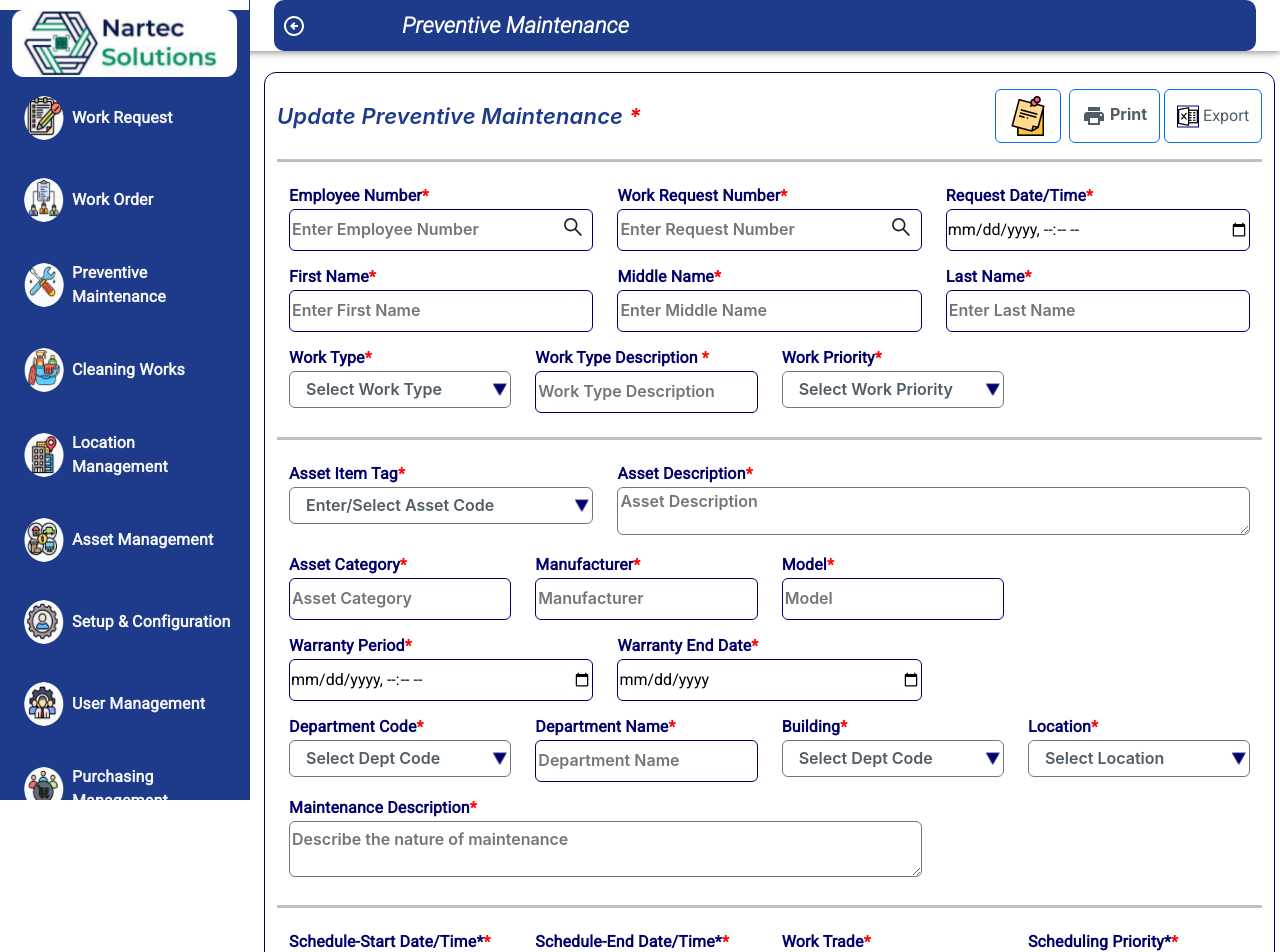
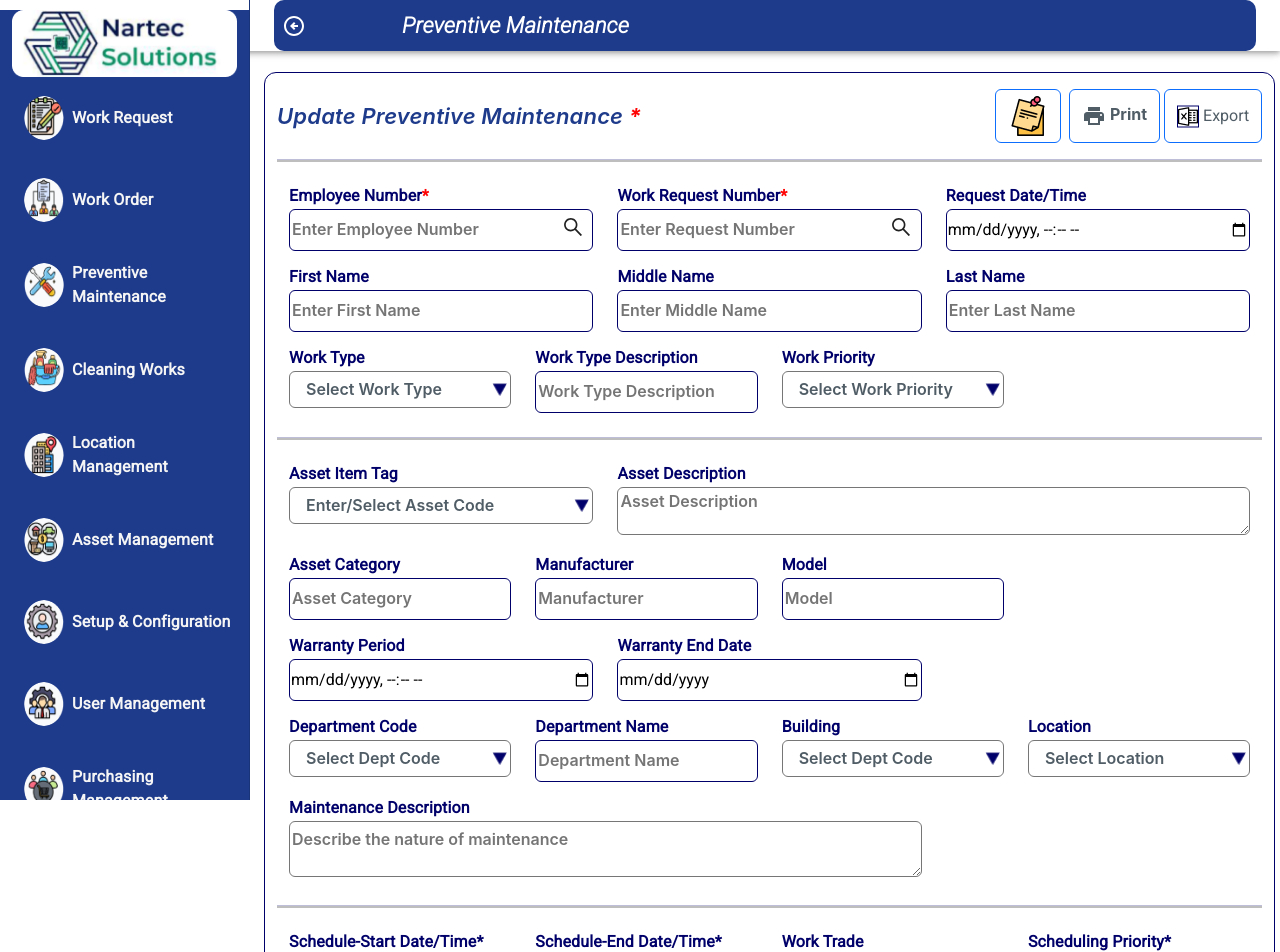
Before and after one commit to zakirya592/fmsFrontEnd, a React (Create React App) app: page /Preventive/update/1 in a window 1280 px wide. Shown: the top 952 px of the page. Built offline with nearby package versions, Linux system fonts and the light colour scheme.

Commit message:
starts are removed from preventive

```diff
--- a/src/Pages/Preventive Maintenance/UpdatePreventive.jsx
+++ b/src/Pages/Preventive Maintenance/UpdatePreventive.jsx
@@ -124,7 +124,7 @@ function UpdatePreventive() {
                                     <div className="col-sm-12 col-md-4 col-lg-4 col-xl-4 ">
                                         <div className='emailsection d-grid my-2'>
                                             <label htmlFor='Employdata' className='lablesection color3 text-start mb-1'>
-                                                Request Date/Time<span className='star'>*</span>
+                                                Request Date/Time
                                             </label>
                                             <input type="datetime-local" id="Employdata" name="birthdaytime" className='rounded inputsection py-2' />
 
@@ -135,7 +135,7 @@ function UpdatePreventive() {
                                     <div className="col-sm-12 col-md-4 col-lg-4 col-xl-4">
                                         <div className='emailsection  d-grid my-2'>
                                             <label htmlFor='Firstname' className='lablesection color3 text-start mb-1'>
-                                                First Name<span className='star'>*</span>
+                                                First Name
                                             </label>
 
                                             <input
@@ -155,7 +155,7 @@ function UpdatePreventive() {
                                     <div className="col-sm-12 col-md-4 col-lg-4 col-xl-4">
                                         <div className='emailsection  d-grid my-2'>
                                             <label htmlFor='Middlename' className='lablesection color3 text-start mb-1'>
-                                                Middle Name<span className='star'>*</span>
+                                                Middle Name
                                             </label>
 
                                             <input
@@ -175,7 +175,7 @@ function UpdatePreventive() {
                                     <div className="col-sm-12 col-md-4 col-lg-4 col-xl-4">
                                         <div className='emailsection  d-grid my-2'>
                                             <label htmlFor='Lastname' className='lablesection color3 text-start mb-1'>
-                                                Last Name<span className='star'>*</span>
+                                                Last Name
                                             </label>
 
                                             <input
@@ -195,7 +195,7 @@ function UpdatePreventive() {
                                     <div className="col-sm-12 col-md-3 col-lg-3 col-xl-3 ">
                                         <div className='emailsection position-relative d-grid my-2'>
                                             <label htmlFor='WorkType' className='lablesection color3 text-start mb-1'>
-                                                Work Type<span className='star'>*</span>
+                                                Work Type
                                             </label>
                                             <select className='rounded inputsectiondropdpwn color2 py-2' id="WorkType" aria-label="Floating label select example" value={WorkType}
                                                 onChange={(event) => {
@@ -212,7 +212,7 @@ function UpdatePreventive() {
                                     <div className="col-sm-12 col-md-3 col-lg-3 col-xl-3 ">
                                         <div className='emailsection d-grid my-2'>
                                             <label htmlFor='WorkTypeDescription' className='lablesection color3 text-start mb-1'>
-                                                Work Type Description <span className='star'>*</span>
+                                                Work Type Description
                                             </label>
 
                                             <input
@@ -232,7 +232,7 @@ function UpdatePreventive() {
                                     <div className="col-sm-12 col-md-3 col-lg-3 col-xl-3 ">
                                         <div className='emailsection position-relative d-grid my-2'>
                                             <label htmlFor='WorkPriority' className='lablesection color3 text-start mb-1'>
-                                                Work Priority<span className='star'>*</span>
+                                                Work Priority
                                             </label>
                                             <select className='rounded inputsectiondropdpwn color2 py-2' id="WorkPriority" aria-label="Floating label select example" value={WorkPriority}
                                                 onChange={(event) => {
@@ -255,7 +255,7 @@ function UpdatePreventive() {
                                     <div className="col-sm-12 col-md-4 col-lg-4 col-xl-4 ">
                                         <div className='emailsection position-relative d-grid my-2'>
                                             <label htmlFor='AssetCode' className='lablesection color3 text-start mb-1'>
-                                                Asset Item Tag<span className='star'>*</span>
+                                                Asset Item Tag
                                             </label>
                                             <select className='rounded inputsectiondropdpwn color2 py-2' id="AssetCode" aria-label="Floating label select example" value={AssetCode}
                                                 onChange={(event) => {
@@ -272,7 +272,7 @@ function UpdatePreventive() {
                                     <div className="col-sm-12 col-md-8 col-lg-8 col-xl-8 ">
                                         <div className='emailsection d-grid my-2'>
                                             <label htmlFor='AssetDescription' className='lablesection color3 text-start mb-1'>
-                                                Asset Description<span className='star'>*</span>
+                                                Asset Description
                                             </label>
                                             <div className="form-floating inputsectiondropdpwn">
                                                 <textarea className='rounded inputsectiondropdpwn w-100 color2 py-1' placeholder="Asset Description " id="AssetDescription"></textarea>
@@ -289,7 +289,7 @@ function UpdatePreventive() {
                                     <div className="col-sm-12 col-md-3 col-lg-3 col-xl-3">
                                         <div className='emailsection  d-grid my-2'>
                                             <label htmlFor='AssetCategory' className='lablesection color3 text-start mb-1'>
-                                                Asset Category<span className='star'>*</span>
+                                                Asset Category
                                             </label>
 
                                             <input
@@ -309,7 +309,7 @@ function UpdatePreventive() {
                                     <div className="col-sm-12 col-md-3 col-lg-2 col-xl-3">
                                         <div className='emailsection  d-grid my-2'>
                                             <label htmlFor='Manufacturer' className='lablesection color3 text-start mb-1'>
-                                                Manufacturer<span className='star'>*</span>
+                                                Manufacturer
                                             </label>
 
                                             <input
@@ -329,7 +329,7 @@ function UpdatePreventive() {
                                     <div className="col-sm-12 col-md-3 col-lg-2 col-xl-3">
                                         <div className='emailsection  d-grid my-2'>
                                             <label htmlFor='Model' className='lablesection color3 text-start mb-1'>
-                                                Model<span className='star'>*</span>
+                                                Model
                                             </label>
 
                                             <input
@@ -349,7 +349,7 @@ function UpdatePreventive() {
                                     <div className="col-sm-12 col-md-3 col-lg-2 col-xl-4 ">
                                         <div className='emailsection d-grid my-2'>
                                             <label htmlFor='Warrantyper' className='lablesection color3 text-start mb-1'>
-                                                Warranty Period<span className='star'>*</span>
+                                                Warranty Period
                                             </label>
                                             <input type="datetime-local" id="Warrantyper" name="birthdaytime" className='rounded inputsection py-2' />
 
@@ -360,7 +360,7 @@ function UpdatePreventive() {
                                     <div className="col-sm-12 col-md-3 col-lg-2 col-xl-4 ">
                                         <div className='emailsection d-grid my-2'>
                                             <label htmlFor='Warrantyend' className='lablesection color3 text-start mb-1'>
-                                                Warranty End Date<span className='star'>*</span>
+                                                Warranty End Date
                                             </label>
                                             <input type="date" id="Warrantyend" name="birthdaytime" className='rounded inputsection py-2' />
 
@@ -375,7 +375,7 @@ function UpdatePreventive() {
                                     <div className="col-sm-12 col-md-3 col-lg-3 col-xl-3 ">
                                         <div className='emailsection position-relative d-grid my-2'>
                                             <label htmlFor='Departmentcode' className='lablesection color3 text-start mb-1'>
-                                                Department Code<span className='star'>*</span>
+                                                Department Code
                                             </label>
                                             <select className='rounded inputsectiondropdpwn color2 py-2' id="Departmentcode" aria-label="Floating label select example" value={Departmentcode}
                                                 onChange={(event) => {
@@ -392,7 +392,7 @@ function UpdatePreventive() {
                                     <div className="col-sm-12 col-md-3 col-lg-3 col-xl-3 ">
                                         <div className='emailsection d-grid my-2'>
                                             <label htmlFor='Departmentname' className='lablesection color3 text-start mb-1'>
-                                                Department Name<span className='star'>*</span>
+                                                Department Name
                                             </label>
 
                                             <input
@@ -412,7 +412,7 @@ function UpdatePreventive() {
                                     <div className="col-sm-12 col-md-3 col-lg-3 col-xl-3 ">
                                         <div className='emailsection position-relative d-grid my-2'>
                                             <label htmlFor='Building' className='lablesection color3 text-start mb-1'>
-                                                Building<span className='star'>*</span>
+                                                Building
                                             </label>
                                             <select className='rounded inputsectiondropdpwn color2 py-2' id="Building" aria-label="Floating label select example" value={Building}
                                                 onChange={(event) => {
@@ -429,7 +429,7 @@ function UpdatePreventive() {
                                     <div className="col-sm-12 col-md-3 col-lg-3 col-xl-3 ">
                                         <div className='emailsection position-relative d-grid my-2'>
                                             <label htmlFor='Location' className='lablesection color3 text-start mb-1'>
-                                                Location<span className='star'>*</span>
+                                                Location
                                             </label>
                                             <select className='rounded inputsectiondropdpwn color2 py-2' id="Location" aria-label="Floating label select example" value={Location}
                                                 onChange={(event) => {
@@ -451,7 +451,7 @@ function UpdatePreventive() {
                                     <div className="col-sm-12 col-md-8 col-lg-8 col-xl-8 ">
                                         <div className='emailsection d-grid my-2'>
                                             <label htmlFor='ProblemDescription' className='lablesection color3 text-start mb-1'>
-                                                Maintenance Description<span className='star'>*</span>
+                                                Maintenance Description
                                             </label>
                                             <div className="form-floating inputsectiondropdpwn">
                                                 <textarea className='rounded inputsectiondropdpwn w-100 color2 py-2' placeholder="Describe the nature of maintenance " id="ProblemDescription"></textarea>
@@ -470,7 +470,7 @@ function UpdatePreventive() {
                                     <div className="col-sm-12 col-md-3 col-lg-3 col-xl-3 ">
                                         <div className='emailsection d-grid my-2'>
                                             <label htmlFor='ScheduleStart' className='lablesection color3 text-start mb-1'>
-                                                Schedule-Start Date/Time*<span className='star'>*</span>
+                                                Schedule-Start Date/Time*
                                             </label>
                                             <input type="datetime-local" id="ScheduleStart" name="birthdaytime" className='rounded inputsection py-2' />
 
@@ -481,7 +481,7 @@ function UpdatePreventive() {
                                     <div className="col-sm-12 col-md-3 col-lg-3 col-xl-3 ">
                                         <div className='emailsection d-grid my-2'>
                                             <label htmlFor='Scheduleend' className='lablesection color3 text-start mb-1'>
-                                                Schedule-End Date/Time*<span className='star'>*</span>
+                                                Schedule-End Date/Time*
                                             </label>
                                             <input type="datetime-local" id="Scheduleend" name="birthdaytime" className='rounded inputsection py-2' />
 
@@ -492,7 +492,7 @@ function UpdatePreventive() {
                                     <div className="col-sm-12 col-md-3 col-lg-3 col-xl-3 ">
                                         <div className='emailsection position-relative d-grid my-2'>
                                             <label htmlFor='workTrade' className='lablesection color3 text-start mb-1'>
-                                                Work Trade<span className='star'>*</span>
+                                                Work Trade
                                             </label>
                                             <select className='rounded inputsectiondropdpwn color2 py-2' id="workTrade" aria-label="Floating label select example" value={workTrade}
                                                 onChange={(event) => {
@@ -508,7 +508,7 @@ function UpdatePreventive() {
                                     <div className="col-sm-12 col-md-3 col-lg-3 col-xl-3 ">
                                         <div className='emailsection position-relative d-grid my-2'>
                                             <label htmlFor='Scheduling' className='lablesection color3 text-start mb-1'>
-                                                Scheduling Priority*<span className='star'>*</span>
+                                                Scheduling Priority*
                                             </label>
                                             <select className='rounded inputsectiondropdpwn color2 py-2' id="Scheduling" aria-label="Floating label select example" value={Scheduling}
                                                 onChange={(event) => {
@@ -527,7 +527,7 @@ function UpdatePreventive() {
                                 <div className="formsection mx-auto p-2 mt-2 ">
                                     <div className=' rounded inputsection py-2 text-start '>
                                         <label htmlFor='Frequency' className='lablesection ms-3 color3 text-start mb-1'>
-                                            Frequency<span className='star'>*</span>
+                                            Frequency
                                         </label>
 
                                         <div className="form-check form-check-inline ms-3">
```
Also changed, not shown: src/Pages/Preventive Maintenance/ViewPreventive.jsx (+24 -24 lines).
